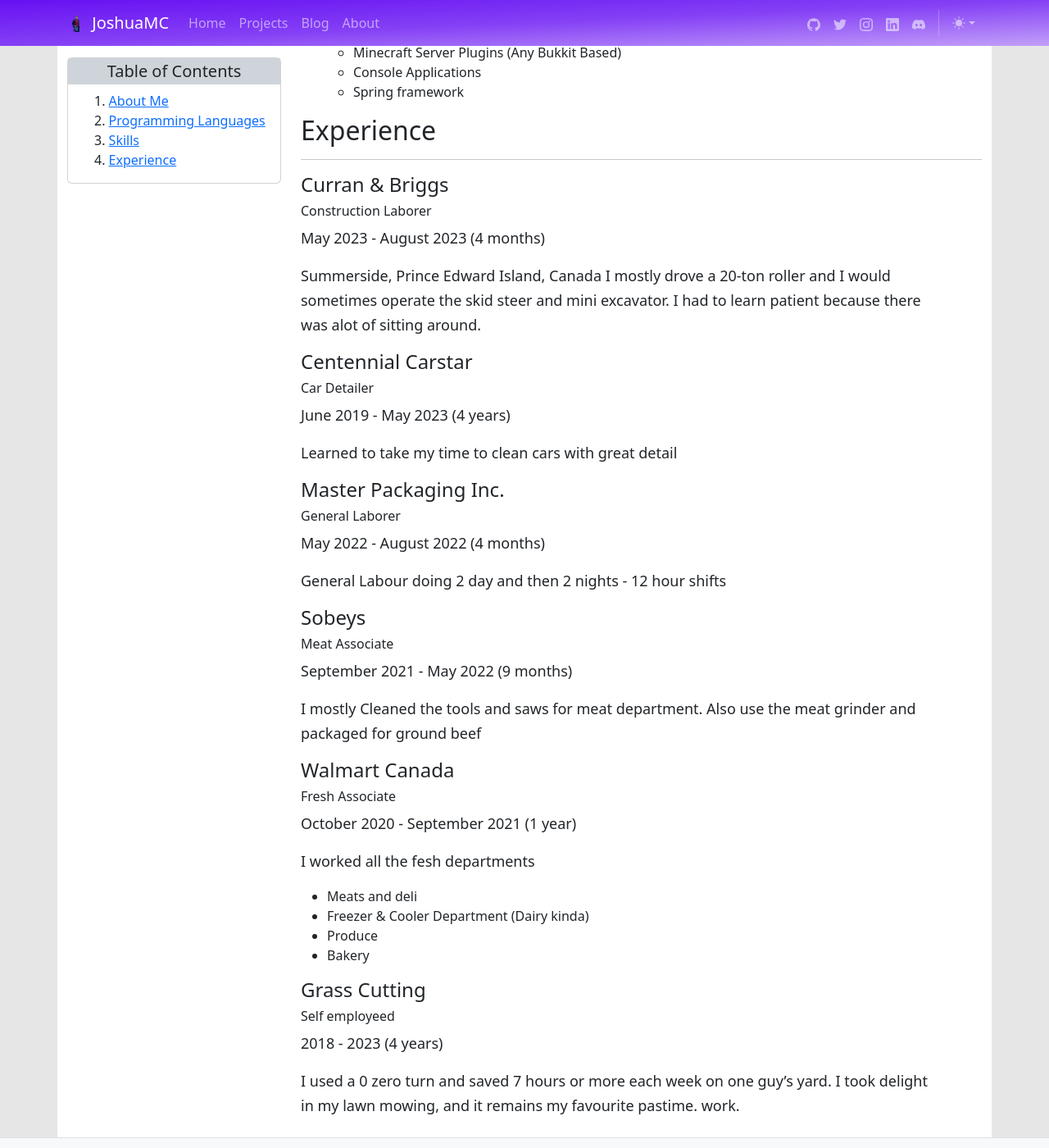
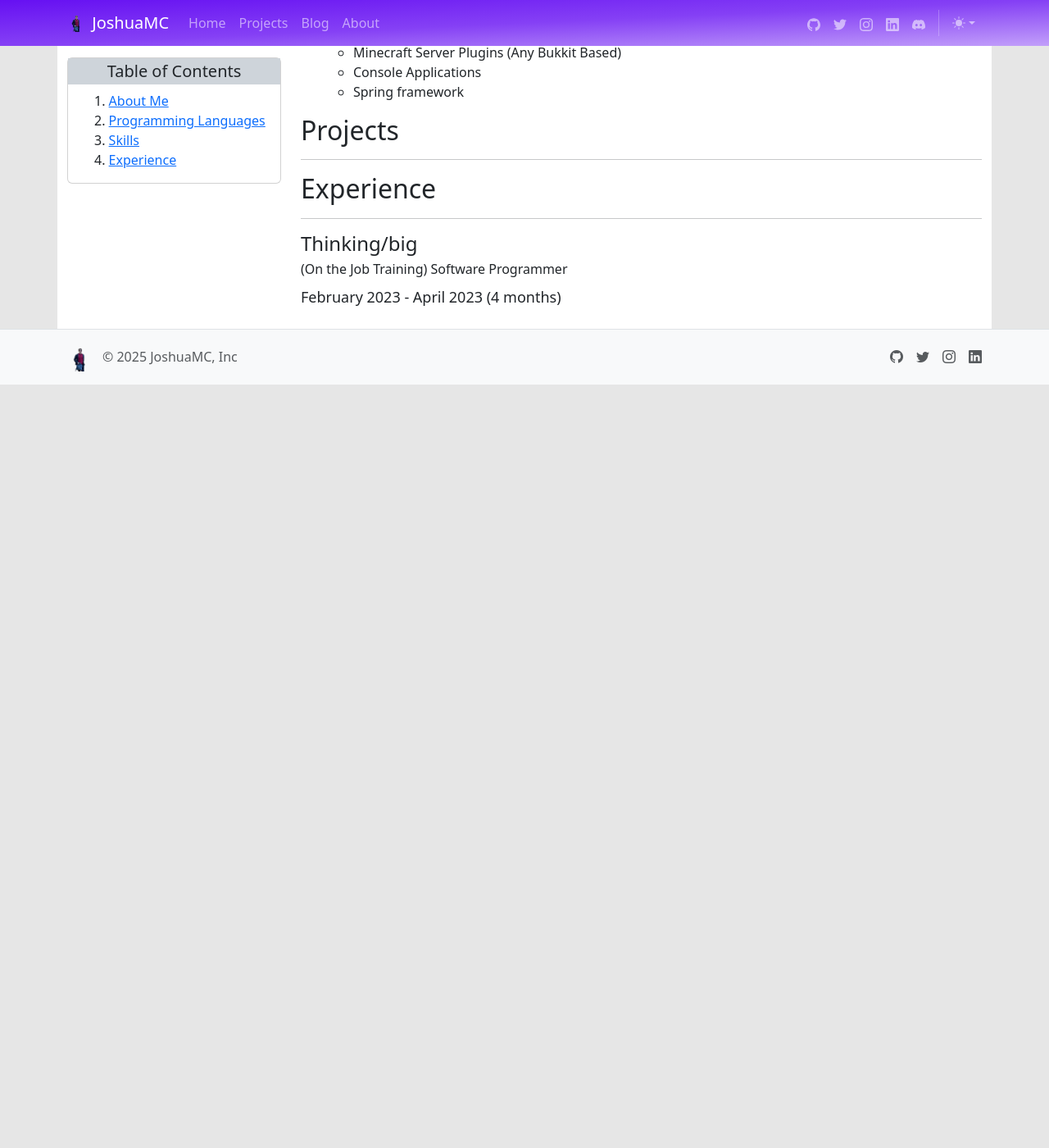
Before and after one commit to PopGTN/Website, a Jekyll site: the page built from about/index.md, in a window 1280 px wide and 1400 px high, scrolled down 1471 px. Shown: the whole window at 82% size. Built offline with Jekyll 4.4.1, drawn with Linux system fonts in a browser that asks for light colours; after the commit the page ends 1940 px from its top, so only the background shows below that.

Commit message:
Remove unimportant information

```diff
--- a/about/index.md
+++ b/about/index.md
@@ -89,61 +89,19 @@
     - Console Applications
     - Spring framework
 
+## Projects
+
+----------------------------------
+
+
+
+
 ## Experience
 
 ----------------------------------
 
-#### Curran & Briggs
+#### Thinking/big ####
 
-###### Construction Laborer
+###### (On the Job Training) Software Programmer ######
 
-May 2023 - August 2023 (4 months)
-
-Summerside, Prince Edward Island, Canada I mostly drove a 20-ton roller and I would sometimes operate the skid steer and
-mini excavator. I had to learn patient because there was alot of sitting around.
-
-#### Centennial Carstar
-
-###### Car Detailer
-
-June 2019 - May 2023 (4 years)
-
-Learned to take my time to clean cars with great detail
-
-#### Master Packaging Inc.
-
-###### General Laborer
-
-May 2022 - August 2022 (4 months)
-
-General Labour doing 2 day and then 2 nights - 12 hour shifts
-
-#### Sobeys
-
-###### Meat Associate
-
-September 2021 - May 2022 (9 months)
-
-I mostly Cleaned the tools and saws for meat department. Also use the meat grinder and packaged for ground beef
-
-#### Walmart Canada
-
-###### Fresh Associate
-
-October 2020 - September 2021 (1 year)
-
-I worked all the fesh departments
-
-- Meats and deli
-- Freezer & Cooler Department (Dairy kinda)
-- Produce
-- Bakery
-
-#### Grass Cutting
-
-###### Self employeed
-
-2018 - 2023 (4 years)
-
-I used a 0 zero turn and saved 7 hours or more each week on one guy's yard. I took delight in my lawn mowing, and it
-remains my favourite pastime. work.
+February 2023 - April 2023 (4 months)
```
